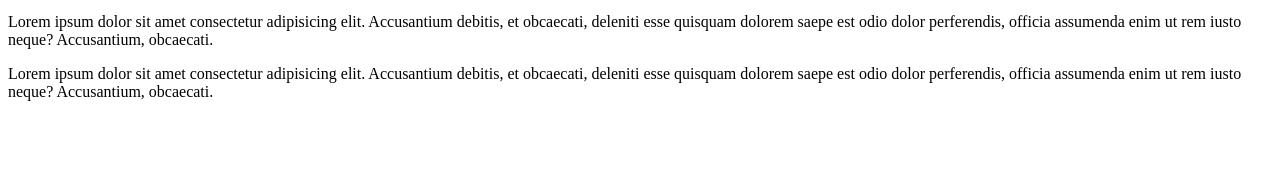
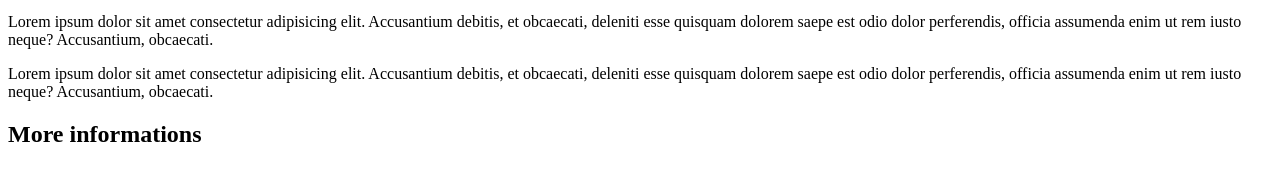
Before and after one commit to JackS86/Learn-html-course, a plain HTML site: page index.html in a window 1280 px wide. Shown: the part 119-300 px from the top of the page. Drawn offline with Linux system fonts and the light colour scheme.

Commit message:
H2 added to index.html

```diff
--- a/index.html
+++ b/index.html
@@ -22,6 +22,8 @@
             quisquam dolorem saepe est odio dolor perferendis, officia assumenda enim ut rem iusto neque? Accusantium,
             obcaecati.</p>
 
+    <h2>More informations</h2>
+
 
 </body>
 
```
